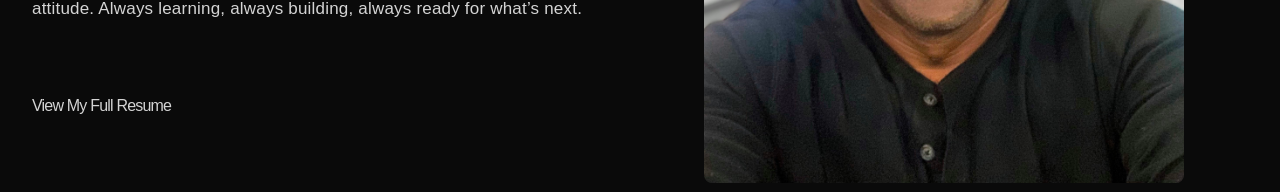
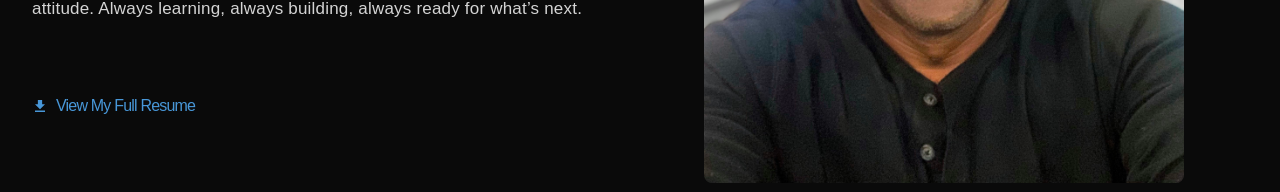
Before and after one commit to wchandler2020/reactPorfolio2025, a React (Create React App) app: page / in a window 1280 px wide. Shown: the part 538-730 px from the top of the page. Built offline with nearby package versions, Linux system fonts and the light colour scheme.

Commit message:
added: link to download resume

```diff
--- a/src/components/hero/Hero.jsx
+++ b/src/components/hero/Hero.jsx
@@ -1,40 +1,87 @@
-import React from 'react'
-import { HERO_CONTENT } from '../../constants'
-import hero5 from '../../assets/hero/hero5.jpg'
-import hero6 from '../../assets/hero/hero6.jpg'
+import React from "react";
+import { HERO_CONTENT } from "../../constants";
+import hero5 from "../../assets/hero/hero5.jpg";
+import hero6 from "../../assets/hero/hero6.jpg";
+import resume from "../../assets/hero/resume/WilliamChandlerChiResume2025.docx";
+import { IoMdDownload } from "react-icons/io";
 
-import {motion} from 'framer-motion'
+import { motion } from "framer-motion";
 
 const container = (delay) => ({
-    hidden: {x: -100, opacity: 0},
+  hidden: { x: -100, opacity: 0 },
   visible: {
     x: 0,
     opacity: 1,
-        transition: {duration: 0.5, delay: delay}
-    }
-})
+    transition: { duration: 0.5, delay: delay },
+  },
+});
 
 const Hero = () => {
   return (
-    <div className='border-b border-neutral-900 pb-4 lg:mb-35'>
+    <div className="border-b border-neutral-900 pb-4 lg:mb-35">
       <div className="flex flex-wrap">
         <div className="w-full lg:w-1/2">
           <div className="flex flex-col items-center lg:items-start">
-                    <motion.h1 variants={container(0)} initial='hidden' animate='visible' className='pb-2 text-5xl font-thin tracking-tight lg:mt-16 lg:text-7xl'>William Chandler</motion.h1>
-                    <motion.span variants={container(0.5)} initial='hidden' animate='visible' className='bg-gradient-to-r from-pink-300 via-slate-500 to-purple-500 bg-clip-text tracking-tight text-4xl text-transparent'>Full Stack Developer</motion.span>
-                    <motion.p variants={container(1)} initial='hidden' animate='visible' className='my-2 max-w-xl py-6 font-light tracking-tighter'><p style={{lineHeight: 1.5, fontSize: 17, letterSpacing: .2}} >{HERO_CONTENT}</p> </motion.p>
-
-                    <motion.p variants={container(1)} initial='hidden' animate='visible' className='my-4 max-w-xl py-6 font-light tracking-tighter'>View My Full Resume<p style={{lineHeight: 1.5, fontSize: 17, letterSpacing: .2}} ></p> </motion.p>
+            <motion.h1
+              variants={container(0)}
+              initial="hidden"
+              animate="visible"
+              className="pb-2 text-5xl font-thin tracking-tight lg:mt-16 lg:text-7xl"
+            >
+              William Chandler
+            </motion.h1>
+            <motion.span
+              variants={container(0.5)}
+              initial="hidden"
+              animate="visible"
+              className="bg-gradient-to-r from-pink-300 via-slate-500 to-purple-500 bg-clip-text tracking-tight text-4xl text-transparent"
+            >
+              Full Stack Developer
+            </motion.span>
+            <motion.p
+              variants={container(1)}
+              initial="hidden"
+              animate="visible"
+              className="my-2 max-w-xl py-6 font-light tracking-tighter"
+            >
+              <p style={{ lineHeight: 1.5, fontSize: 17, letterSpacing: 0.2 }}>
+                {HERO_CONTENT}
+              </p>{" "}
+            </motion.p>
+            <motion.p
+              variants={container(1)}
+              initial="hidden"
+              animate="visible"
+              className="my-4 max-w-xl py-6 font-light tracking-tighter flex flex-row items-center gap-2 "
+            >
+              <a
+                href={resume}
+                download="WilliamChandlerChiResume2025.docx"
+                className="flex flex-row items-center gap-2 text-[#4897d8]"
+              >
+                <IoMdDownload />
+                View My Full Resume
+              </a>
+            </motion.p>
           </div>
         </div>
         <div className="w-full lg:w-1/2 lg:p-8">
           <div className="flex justify-center">
-                    <motion.img initial={{x: 100, opacity: 0}} animate={{x:0, opacity: 1}} transition={{duration: 1, delay: 1.2}} src={hero6} alt='william chandler' height={480} width={480} className='rounded-lg'/>
+            <motion.img
+              initial={{ x: 100, opacity: 0 }}
+              animate={{ x: 0, opacity: 1 }}
+              transition={{ duration: 1, delay: 1.2 }}
+              src={hero6}
+              alt="william chandler"
+              height={480}
+              width={480}
+              className="rounded-lg"
+            />
           </div>
         </div>
       </div>
     </div>
-  )
-}
+  );
+};
 
-export default Hero
+export default Hero;
```
Also changed, not shown: 1 other file (tests, documents, lock files or other folders). Lines whose indentation alone changed are shown as unchanged.
